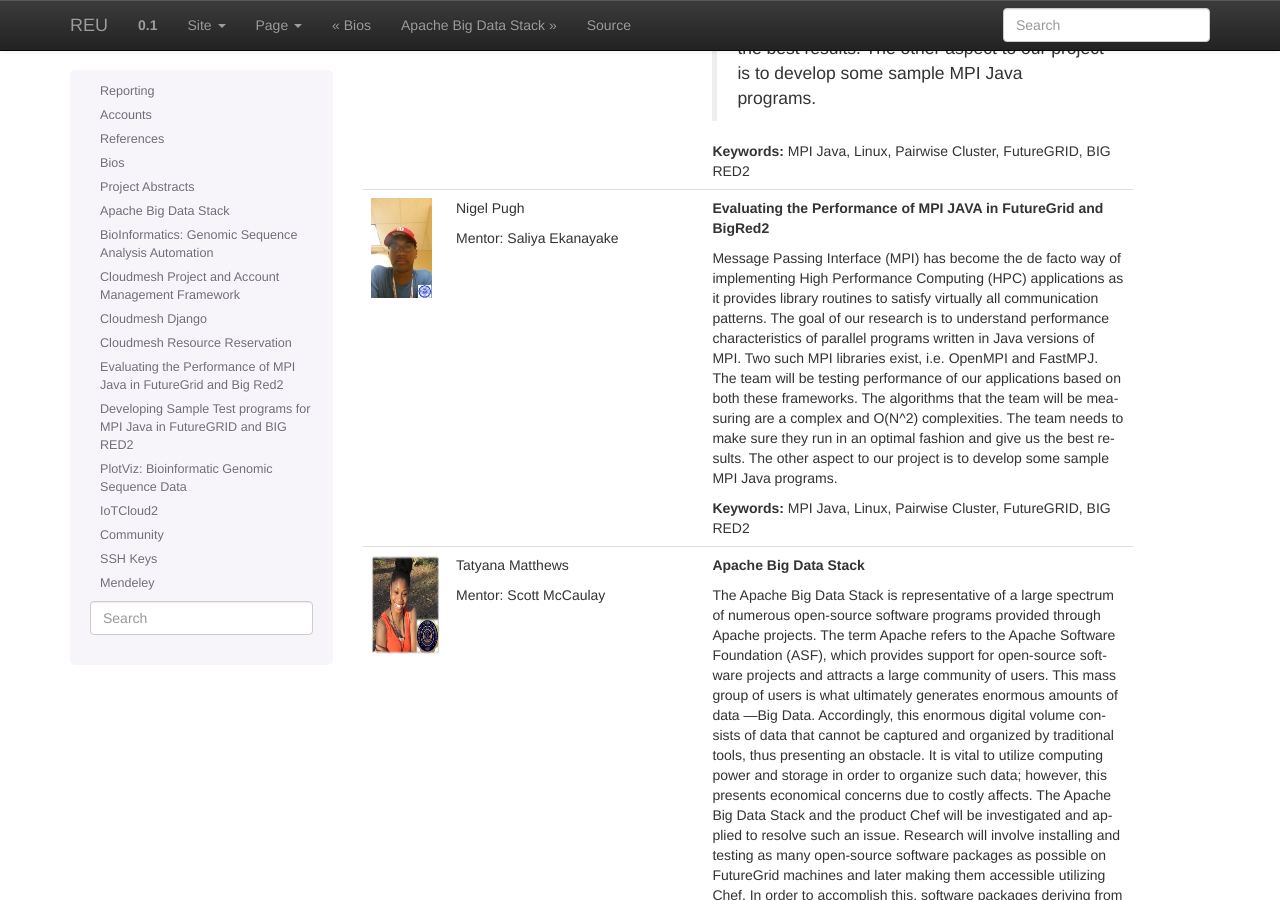
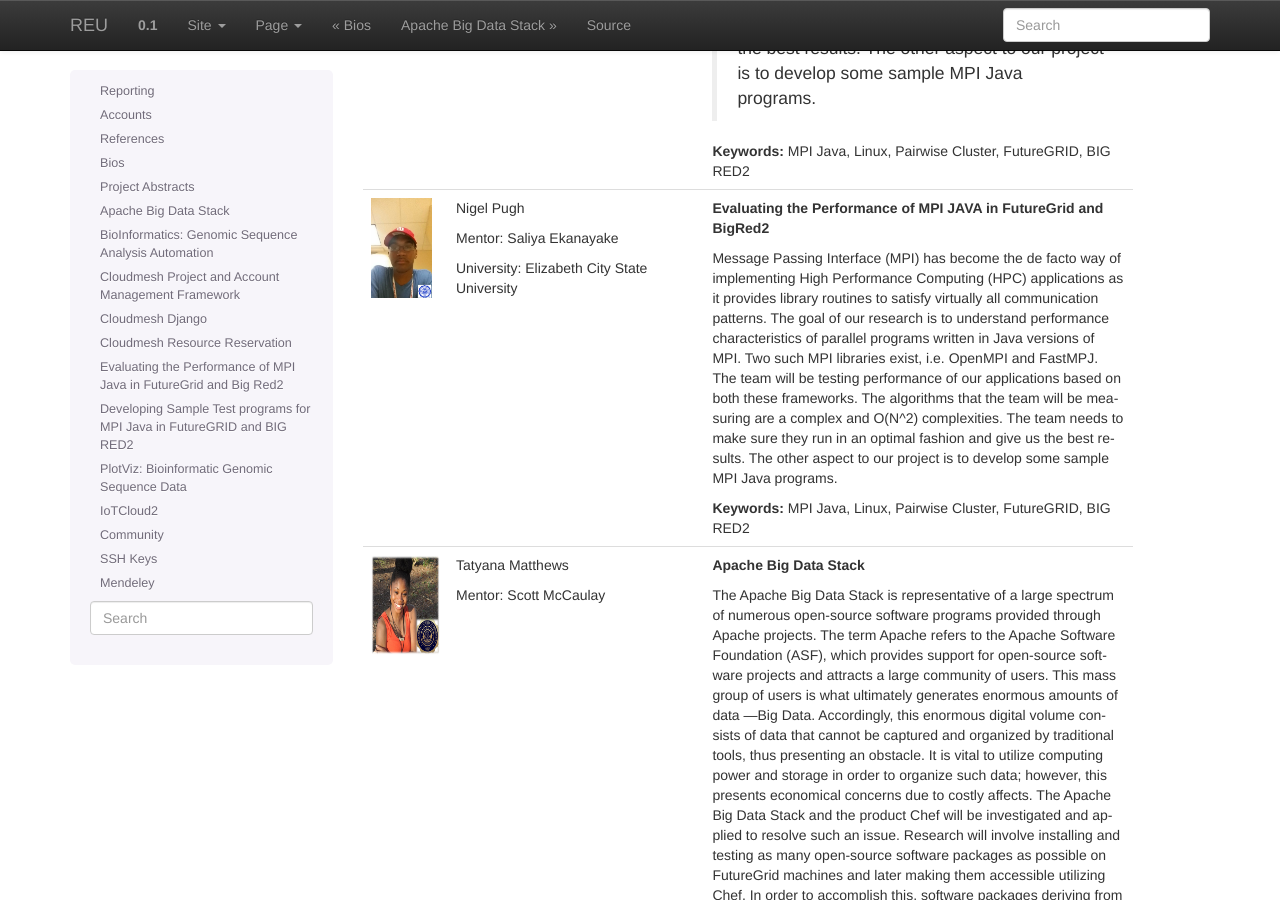
Before and after one commit to cloudmesh-project/reu-2014, a Sphinx documentation site: the page built from doc/source/abstracts.rst, in a window 1280 px wide and 900 px high, scrolled down 3331 px. Built offline with Sphinx 7.4.7, drawn with Linux system fonts in a browser that asks for light colours.

Commit message:
Added home institution

```diff
--- a/doc/source/abstracts.rst
+++ b/doc/source/abstracts.rst
@@ -159,6 +159,9 @@ Project Abstracts
      - Nigel Pugh
 
        Mentor: Saliya Ekanayake
+
+       University: Elizabeth City State University
+
      - **Evaluating the Performance of MPI JAVA in FutureGrid and BigRed2**
 
        Message Passing Interface (MPI) has become the de facto way of implementing High Performance Computing (HPC) applications as it provides library routines to satisfy virtually all communication patterns. The goal of our research is to understand performance characteristics of parallel programs written in Java versions of MPI. Two such MPI libraries exist, i.e. OpenMPI and FastMPJ. The team will be testing performance of our applications based on both these frameworks. The algorithms that the team will be measuring are a complex and O(N^2) complexities. The team needs to make sure they run in an optimal fashion and give us the best results. The other aspect to our project is to develop some sample MPI Java programs.
```
